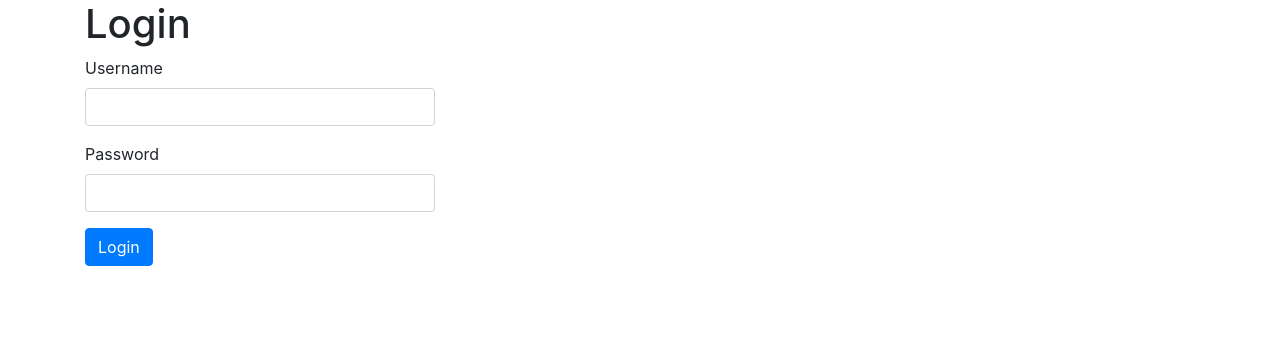
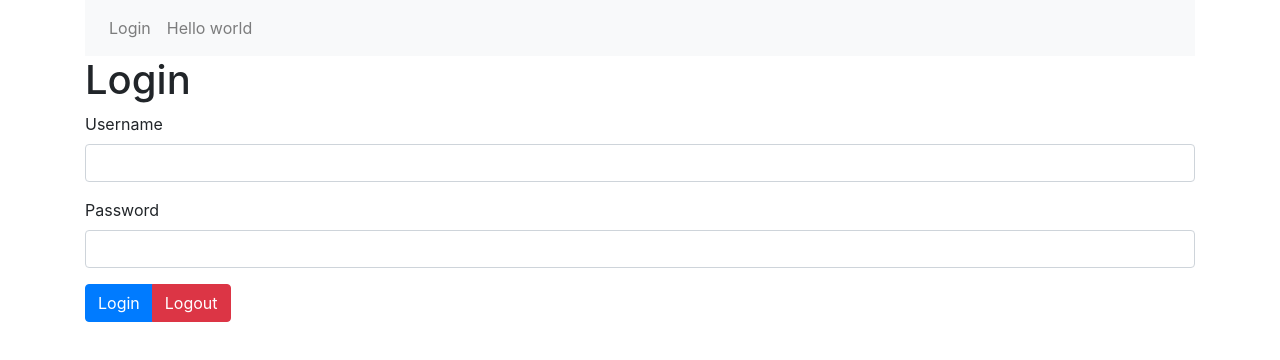
Before and after one commit to tjangxu/youchoach-skeleton, an Angular app in the folder youcoach-frontend/: page /login in a window 1280 px wide. Shown: the top 360 px of the page. Built offline with nearby package versions, Linux system fonts and the light colour scheme.

Commit message:
provided environment & made screens more pretty

```diff
--- a/youcoach-frontend/src/app/app.component.html
+++ b/youcoach-frontend/src/app/app.component.html
@@ -1 +1,13 @@
-<router-outlet></router-outlet>
+<div class="container">
+  <nav class="navbar navbar-light bg-light navbar-expand-lg">
+    <ul class="navbar-nav">
+      <li class="nav-item">
+        <a class="nav-link" routerLink="/login">Login</a>
+      </li>
+      <li class="nav-item">
+        <a class="nav-link" routerLink="/hello-world">Hello world</a>
+      </li>
+    </ul>
+  </nav>
+  <router-outlet></router-outlet>
+</div>
--- a/youcoach-frontend/src/app/authentication/authentication.service.ts
+++ b/youcoach-frontend/src/app/authentication/authentication.service.ts
@@ -26,4 +26,8 @@
   isLoggedIn() {
     return sessionStorage.getItem(this.tokenKey) !== null;
   }
+
+  logout() {
+    sessionStorage.removeItem(this.tokenKey);
+  }
 }
--- a/youcoach-frontend/src/app/authentication/login.service.ts
+++ b/youcoach-frontend/src/app/authentication/login.service.ts
@@ -2,12 +2,13 @@
 import {HttpClient} from '@angular/common/http';
 import {Observable, of, throwError} from 'rxjs';
 import {catchError, map, tap} from 'rxjs/operators';
+import {environment} from '../../environments/environment';
 
 @Injectable({
   providedIn: 'root'
 })
 export class LoginService {
-  private url = 'http://localhost:8080/login';
+  private url = `${environment.backendUrl}/login`;
 
   constructor(private http: HttpClient) {
   }
--- a/youcoach-frontend/src/app/hello-world/hello-world.component.html
+++ b/youcoach-frontend/src/app/hello-world/hello-world.component.html
@@ -1,8 +1,7 @@
-<div class="container">
-  <div class="row">
-    <div class="col-md-4">
-      <p class="alert alert-primary" *ngIf="message">{{message}}</p>
-      <p class="alert alert-danger" *ngIf="error">Login first to see this page</p>
-    </div>
+<div class="row">
+  <div class="col-md-4">
+    <p class="alert alert-primary" *ngIf="message">If you can read this message, then the login was
+      successful: {{message}}</p>
+    <p class="alert alert-danger" *ngIf="error">Login first to see this page</p>
   </div>
 </div>
--- a/youcoach-frontend/src/app/hello-world/hello-world.service.ts
+++ b/youcoach-frontend/src/app/hello-world/hello-world.service.ts
@@ -2,17 +2,20 @@
 import {HttpClient} from '@angular/common/http';
 import {Observable, of, throwError} from 'rxjs';
 import {catchError} from 'rxjs/operators';
+import {environment} from '../../environments/environment';
 
 @Injectable({
   providedIn: 'root'
 })
 export class HelloWorldService {
 
+  private url = `${environment.backendUrl}/hello-world`;
+
   constructor(private http: HttpClient) {
   }
 
   getMessage(): Observable<string> {
-    return this.http.get('http://localhost:8080/hello-world', {responseType: 'text'}).pipe(
+    return this.http.get(this.url, {responseType: 'text'}).pipe(
       catchError(this.handleError('hello-world'))
     );
   }
--- a/youcoach-frontend/src/app/login/login.component.html
+++ b/youcoach-frontend/src/app/login/login.component.html
@@ -1,6 +1,4 @@
-<div class="container">
-  <div class="row">
-    <form class="col-md-4" [formGroup]="loginForm" (ngSubmit)="onSubmit(loginForm.value)">
+<form [formGroup]="loginForm" (ngSubmit)="onSubmit(loginForm.value)">
   <h1>{{title}}</h1>
   <div class="form-group">
     <label for="username">Username</label>
@@ -10,8 +8,10 @@
     <label for="password">Password</label>
     <input id="password" class="form-control" size="50" type="password" formControlName="password"/>
   </div>
+  <p *ngIf="success" class="alert alert-primary">Login successful</p>
   <p *ngIf="error" class="alert alert-danger">Wrong username or password</p>
+  <div class="btn-group">
     <button class="btn btn-primary" type="submit">Login</button>
+    <button class="btn btn-danger" type="reset" (click)="logout()">Logout</button>
+  </div>
 </form>
-  </div>
-</div>
--- a/youcoach-frontend/src/app/login/login.component.ts
+++ b/youcoach-frontend/src/app/login/login.component.ts
@@ -11,6 +11,7 @@
 export class LoginComponent implements OnInit {
   title = 'Login';
   error;
+  success;
   loginForm;
 
   constructor(private formBuilder: FormBuilder, private authenticationService: AuthenticationService, private router: Router) {
@@ -24,11 +25,17 @@
   }
 
   onSubmit(loginData) {
+    this.success = false;
+    this.error = false;
     this.authenticationService.login(loginData)
       .subscribe(
-        (_ => this.router.navigate(['/hello-world'])),
+        (_ => this.success = true),
         (_ => this.error = true)
       );
     this.loginForm.reset();
   }
+
+  logout() {
+    this.authenticationService.logout();
+  }
 }
--- a/youcoach-frontend/src/environments/environment.prod.ts
+++ b/youcoach-frontend/src/environments/environment.prod.ts
@@ -1,3 +1,4 @@
 export const environment = {
-  production: true
+  production: true,
+  backendUrl: 'http://localhost:8080'
 };
--- a/youcoach-frontend/src/environments/environment.ts
+++ b/youcoach-frontend/src/environments/environment.ts
@@ -3,7 +3,8 @@
 // The list of file replacements can be found in `angular.json`.
 
 export const environment = {
-  production: false
+  production: false,
+  backendUrl: 'http://localhost:8080'
 };
 
 /*
```
Also changed, not shown: 1 other file (tests, documents, lock files or other folders). Lines whose indentation alone changed are shown as unchanged.
